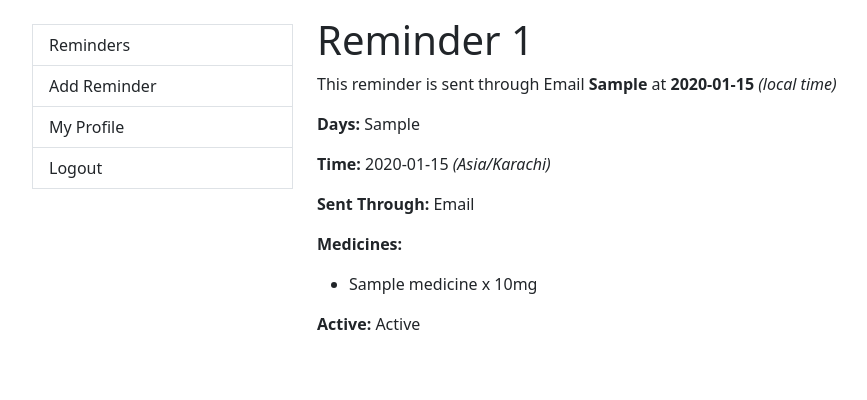
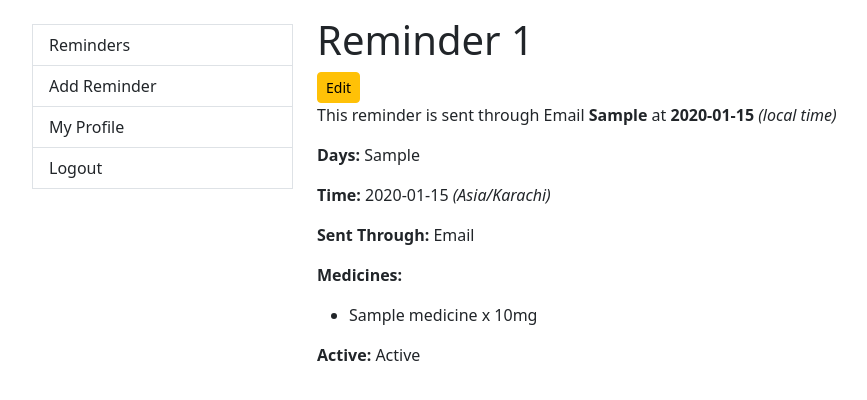
Before and after one commit to Square63/pill.reminder, a Django app: page /reminder/1 in a window 1280 px wide. Shown: the top 400 px of the page, without its empty margins (50-917 px from the left). Run offline with Django 4.2, Linux system fonts and the light colour scheme; a user stored in the database is signed in; tables that the repository leaves empty hold one stand-in row (values such as "Sample post"); some libraries are stand-ins or nearby versions.

Commit message:
Add edit reminder button on reminder detail

```diff
--- a/pillreminder/templates/pillreminder/reminder-details.html
+++ b/pillreminder/templates/pillreminder/reminder-details.html
@@ -6,6 +6,7 @@
 {% load crispy_forms_tags %}
 
 {% block content %}
+  <a href="{% url 'reminder-edit' reminder.id %}" class="btn btn-sm btn-warning">Edit</a>
   <p>This reminder is sent through Email <strong>{{ reminder.days }}</strong> at <strong>{{ reminder.time }}</strong> <i>(local time)</i></p>
   <p><strong>Days: </strong>{{ reminder.days }}</p>
   <p><strong>Time: </strong>{{ reminder.time }} <i>(Asia/Karachi)</i></p>
```
